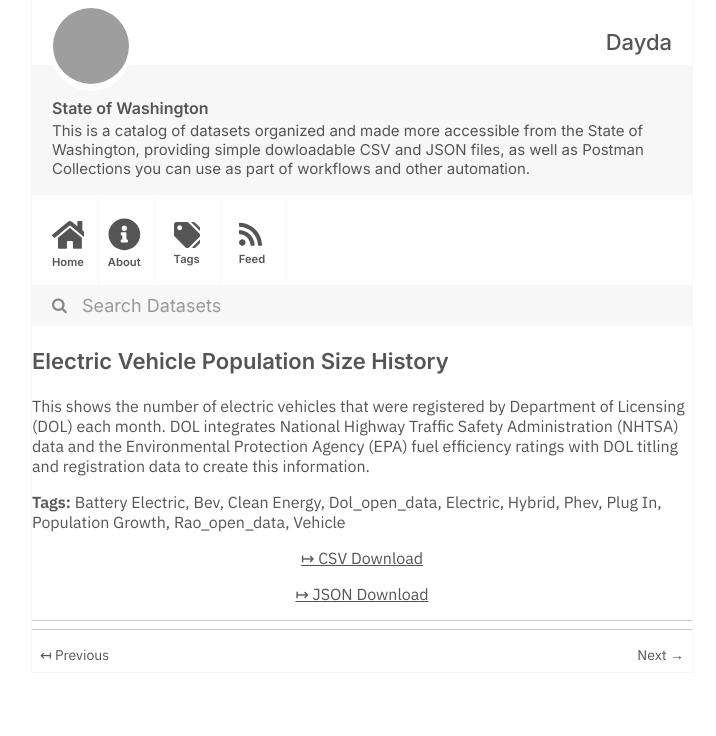
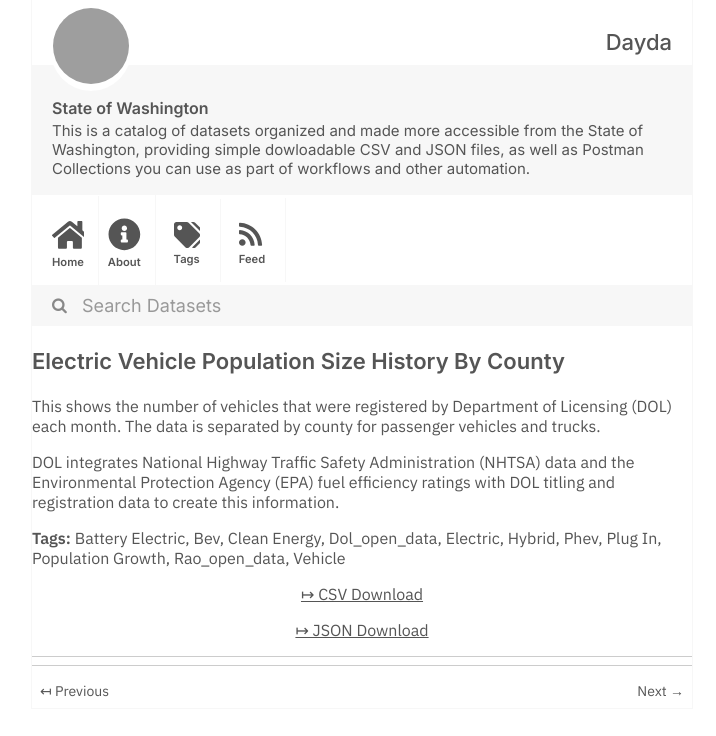
Before and after one commit to dayda-entities/state-of-washington, a Jekyll site: the page built from _posts/2020-11-10-electric-vehicle-population-si.md, in a window 1280 px wide, cut to the strip 0-736 px from the top of the page. Shown: the whole strip, without its empty margins (278-994 px from the left). Built offline with Jekyll 4.4.1, drawn with Linux system fonts in a browser that asks for light colours; grey boxes are pictures that could not be loaded.

Commit message:
Publish Data

```diff
--- a/_posts/2020-11-10-electric-vehicle-population-si.md
+++ b/_posts/2020-11-10-electric-vehicle-population-si.md
@@ -1,7 +1,7 @@
 ---
-title: Electric Vehicle Population Size History
-created: '2020-11-10T17:20:25.028475'
-modified: '2020-11-20T17:01:43.508492'
+title: Electric Vehicle Population Size History By County
+created: '2020-11-10T17:19:44.381216'
+modified: '2020-11-20T17:00:19.621048'
 state: active
 type: dataset
 tags:
@@ -18,9 +18,11 @@ tags:
   - Vehicle
 groups:
   - Local Government
-csv_url: 'https://data.wa.gov/api/views/d886-d5q2/rows.csv?accessType=DOWNLOAD'
-json_url: 'https://data.wa.gov/api/views/d886-d5q2/rows.json?accessType=DOWNLOAD'
+csv_url: 'https://data.wa.gov/api/views/3d5d-sdqb/rows.csv?accessType=DOWNLOAD'
+json_url: 'https://data.wa.gov/api/views/3d5d-sdqb/rows.json?accessType=DOWNLOAD'
 layout: post
 
 ---
-This shows the number of electric vehicles that were registered by Department of Licensing (DOL) each month. DOL integrates National Highway Traffic Safety Administration (NHTSA) data and the Environmental Protection Agency (EPA) fuel efficiency ratings with DOL titling and registration data to create this information.
+This shows the number of vehicles that were registered by Department of Licensing (DOL) each month. The data is separated by county for passenger vehicles and trucks.
+
+DOL integrates National Highway Traffic Safety Administration (NHTSA) data and the Environmental Protection Agency (EPA) fuel efficiency ratings with DOL titling and registration data to create this information.
```
